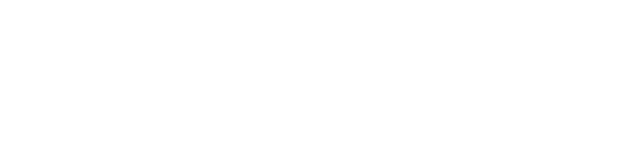
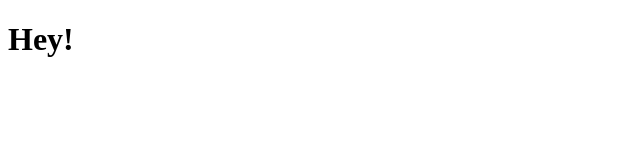
Before and after one commit to okankarakaya/my-super-website, a plain HTML site: page index.html in a window 1280 px wide. Shown: the whole page, without its empty margins (0-640 px from the left). Drawn offline with Linux system fonts and the light colour scheme.

Commit message:
added an h1 tag

```diff
--- a/index.html
+++ b/index.html
@@ -1,12 +1,15 @@
 <!DOCTYPE html>
 <html lang="en">
+
 <head>
     <meta charset="UTF-8">
     <meta http-equiv="X-UA-Compatible" content="IE=edge">
     <meta name="viewport" content="width=device-width, initial-scale=1.0">
     <title>Document</title>
 </head>
+
 <body>
+    <h1>Hey!</h1>
+</body>
 
-</body>
 </html>
```
